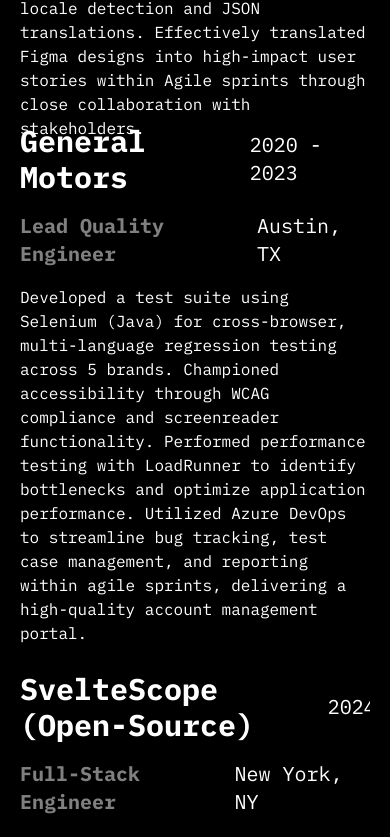
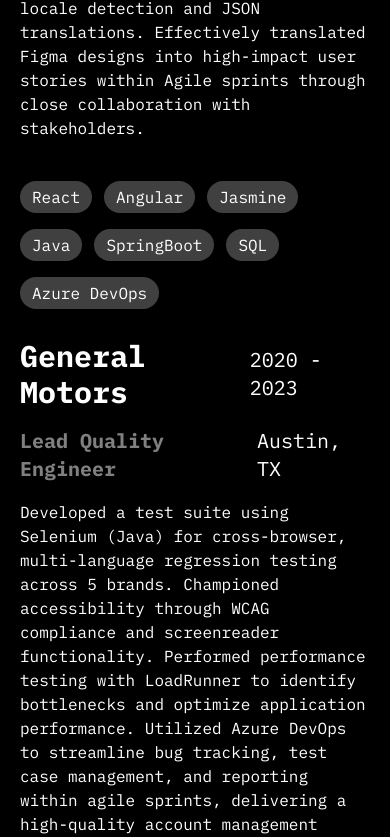
Before and after one commit to brandenrbasche/brb-portfolio-v3, a Next.js app in the folder brb-portfolio-3/: page / in a window 390 px wide. Shown: the part 2467-3304 px from the top of the page. Built offline with nearby package versions, Linux system fonts and the light colour scheme.

Commit message:
responsive fixes on experience cards

```diff
--- a/brb-portfolio-3/components/ui/ExperienceCard.tsx
+++ b/brb-portfolio-3/components/ui/ExperienceCard.tsx
@@ -12,8 +12,8 @@
 
 const ExperienceCard = ({ company, jobTitle, jobDescription, dates, location, skills }: Props) => {
     return (
-        <>
-            <div className='w-full h-[65vh] flex flex-col space-y-3'>
+        <div>
+            <div className='w-full md:min-h-[65vh] sm:min-h-screen  flex flex-col space-y-3'>
                 {/* COMPANY NAME & DATE */}
                 <div className='flex items-center justify-between'>
                     <Reveal><h1 className='text-3xl font-bold'>{company}</h1></Reveal>
@@ -31,7 +31,7 @@
                 {/* TODO: skills tags */}
                 {skills && (
                     <Reveal>
-                        <div className='mt-4'>
+                        <div className='my-4'>
                             <ul className='flex flex-wrap content-start justify-start text-nowrap'>
                                 {skills.map((skill, i) => (
                                     <li
@@ -46,7 +46,7 @@
                     </Reveal>
                 )}
             </div>
-        </>
+        </div>
     );
 };
 
--- a/brb-portfolio-3/components/ui/Reveal.tsx
+++ b/brb-portfolio-3/components/ui/Reveal.tsx
@@ -26,7 +26,7 @@
     }, [isInView]);
 
     return (
-        <div ref={ref} style={{position: 'relative', width, height: "auto", overflow: 'hidden', paddingBottom: 5}}>
+        <div ref={ref} style={{position: 'relative', width, overflow: 'hidden', paddingBottom: 5}}>
             <motion.div
                 variants={{
                     hidden: {opacity: 0},
```
